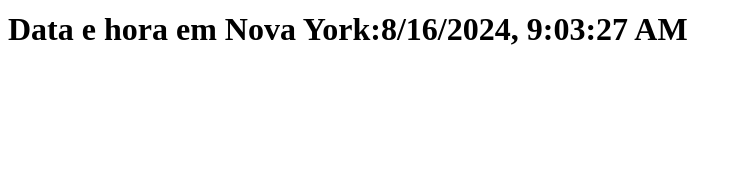
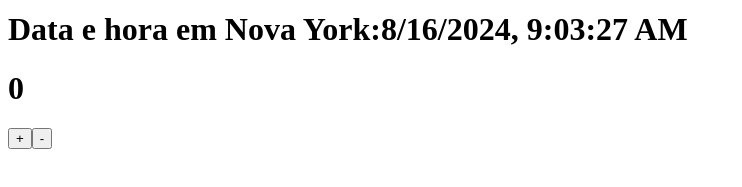
Before and after one commit to EllaaManu/AulaReact_12_08, a React (Create React App) app: page / in a window 1280 px wide. Shown: the part 127-314 px from the top of the page, without its empty margins (0-742 px from the left). Built offline with nearby package versions, Linux system fonts and the light colour scheme.

Commit message:
Mudanças 26/08

```diff
--- a/src/App.js
+++ b/src/App.js
@@ -1,4 +1,5 @@
 import Data from "./meusComponentes/Data";
+import  Contador  from "./meusComponentes/Contador";
 
 function App() {
   return (
@@ -6,6 +7,7 @@
         <Data texto="Data e hora atuais: " timeZone={-3.00}/>
         <Data texto="Data e hora em Londres: " timeZone={1.00}/>
         <Data texto="Data e hora em Nova York:" timeZone={-4.00}/>
+        <Contador />
     </div>
   );
 }
--- /dev/null
+++ b/src/meusComponentes/Contador.js
@@ -0,0 +1,56 @@
+import { Component } from "react";
+
+
+export default class Contador extends Component {
+
+
+// passo (2) => métodos (incrementar & decrementar)
+// e tambem, um componente precisa de um construtor que recebe o comportamento "ser igual ao pai"
+
+constructor(props) {
+    super();
+    // se tivesse mai sum atributo em que seu valor sera alterado, teria uma virgula e ent um atributo : e o que ele recebe
+    this.state = { valor: 0
+     };
+
+
+}
+incrementar () {
+    // alertar react que foi alterado
+    let valorAtual = this.state.valor;
+    let valorNovo = valorAtual+1;
+    this.setState({
+        valor : valorNovo
+    });
+
+}
+
+decrementar () {
+    let valorAtual = this.state.valor;
+    let valorNovo = valorAtual-1;
+    this.setState({
+        valor : valorNovo
+    });
+}
+
+
+// comeca por aqui (1) => aparencia
+// só pode retonrar um elemento
+    render() {
+        return (
+            // nenhuma div pode ficar vazia
+            <div >
+                <div className="visor">
+                    <h1> {this.state.valor} </h1>
+                </div>
+
+                <div className="botoes">
+                 {/* NO CLICK AS PRIMEIRAS CHAVES SAO P INDICAR JAVA SCRIPT E PRECISA DESA FUNC ANONIMA PRA ELA RECONHECER COMO METODO DA CLASSE */}
+                <button onClick={()=> {this.incrementar()}}> + </button>
+                <button onClick={()=> {this.decrementar()}}> - </button>
+                </div>
+            </div>
+        );
+    }
+// dps do render olhar app pra exibir
+}
```
Also changed, not shown: src/meusComponentes/ContadorV2.jsx (added, +35 -0 lines).
